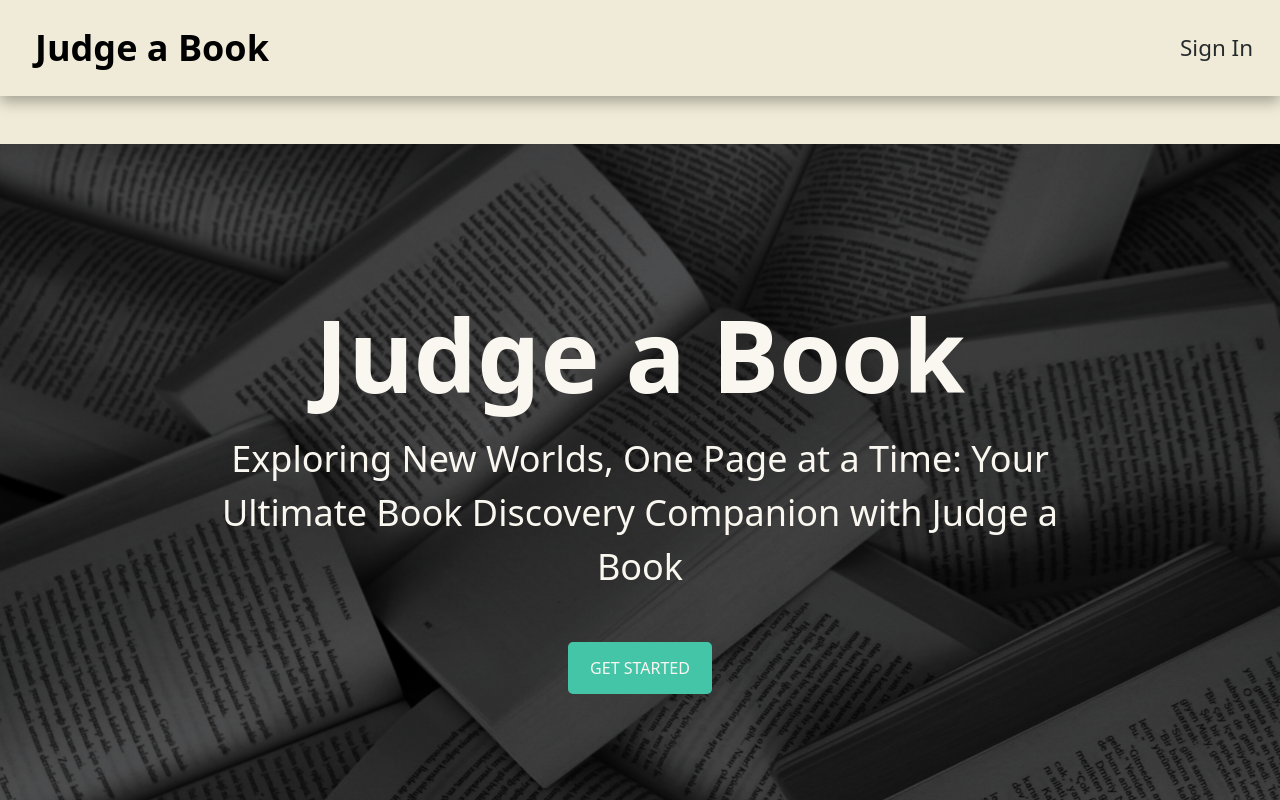
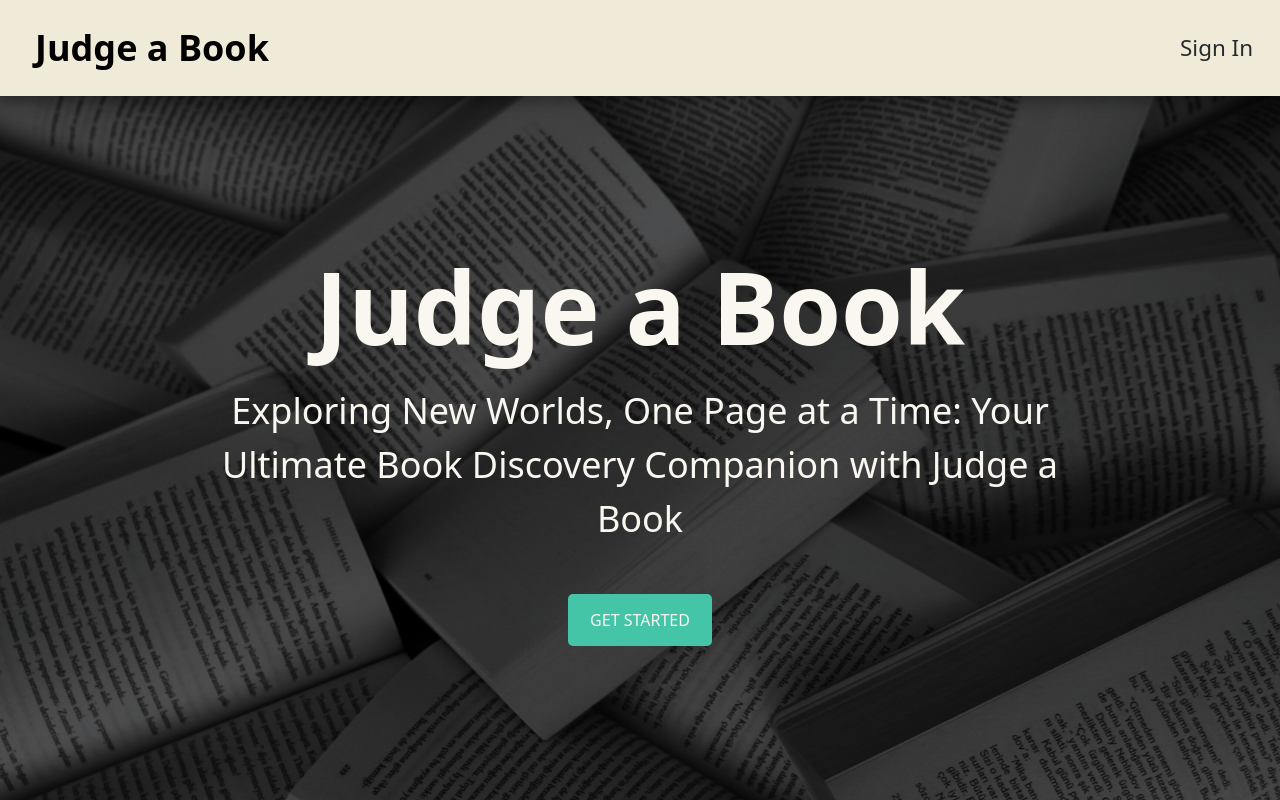
Before and after one commit to noah-10/CoverToCover, a React (Vite) app in the folder client/: page / in a window 1280 px wide. Shown: the top 800 px of the page. Built offline with nearby package versions, Linux system fonts and the light colour scheme.

Commit message:
Fixed style issue in homepage

```diff
--- a/client/src/css/home.css
+++ b/client/src/css/home.css
@@ -1,3 +1,7 @@
+.home-container{
+    margin-top: -3em;
+}
+
 .home-overlay {
     background-image: url("../assets/background.jpg");
     background-repeat: no-repeat;
```
